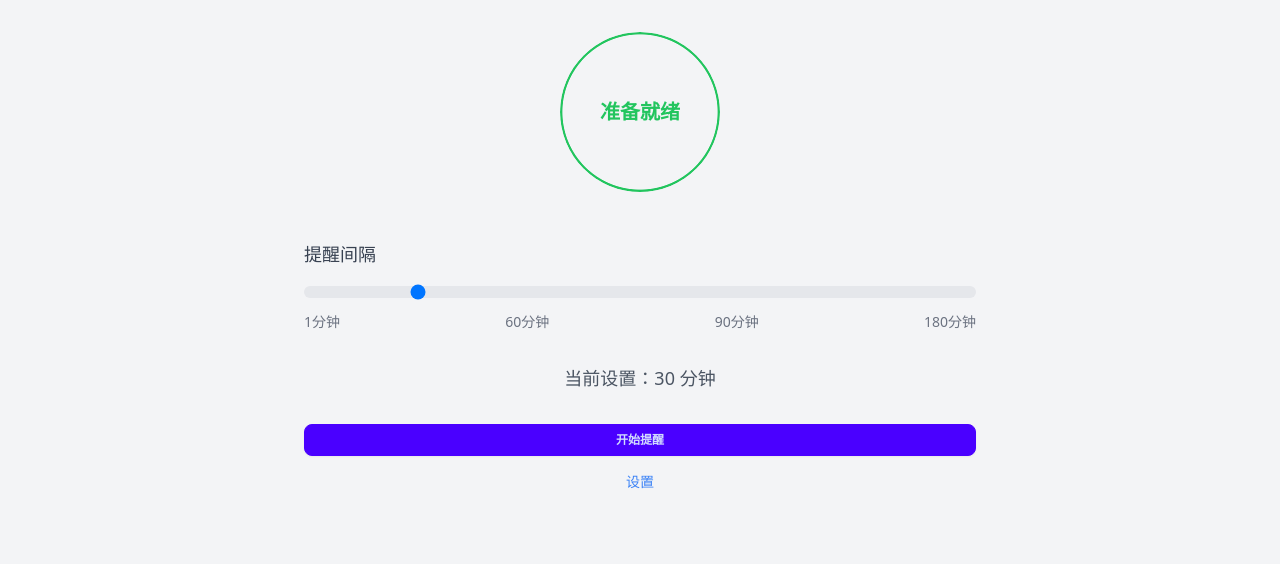
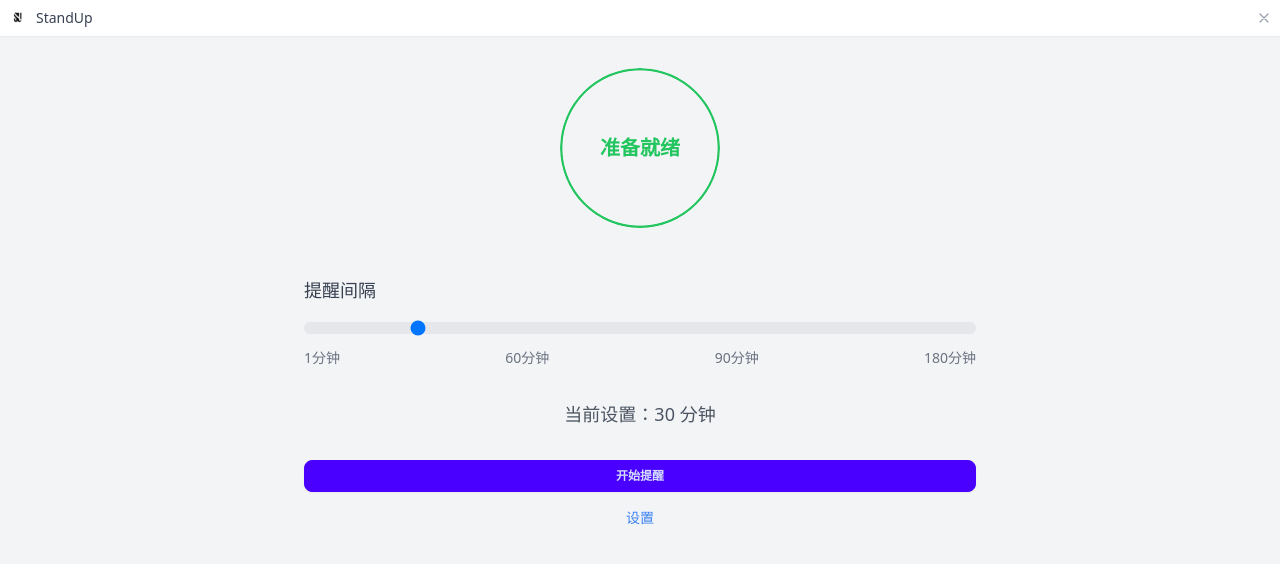
Before and after one commit to JiuRanYa/StandUp, a React (Vite) app: page / in a window 1280 px wide. Shown: the top 564 px of the page. Built offline with nearby package versions, Linux system fonts and the light colour scheme.

Commit message:
feat: hide toolbar

```diff
--- a/src-tauri/tauri.conf.json
+++ b/src-tauri/tauri.conf.json
@@ -13,7 +13,8 @@
       {
         "title": "StandUp",
         "width": 400,
-        "height": 570
+        "height": 570,
+        "decorations": false
       }
     ],
     "security": {
--- a/src/App.tsx
+++ b/src/App.tsx
@@ -8,7 +8,6 @@ function App() {
   const progress = isRunning ? ((seconds - remainingTime) / seconds) * 100 : 100;
 
   return (
-    <div className="min-h-screen bg-gray-100 p-8">
     <main className="max-w-2xl mx-auto">
       <div className="mb-12 flex justify-center">
         <div
@@ -72,7 +71,6 @@ function App() {
         设置
       </Link>
     </main>
-    </div>
   );
 }
 
--- /dev/null
+++ b/src/layout/Header.tsx
@@ -0,0 +1,28 @@
+import React from 'react';
+import { Window } from '@tauri-apps/api/window';
+
+const Header: React.FC = () => {
+    const appWindow = new Window('main')
+
+    return (
+        <div
+            className="bg-white shadow-sm p-2 flex justify-between items-center cursor-move"
+            data-tauri-drag-region
+        >
+            <div className="flex items-center space-x-2">
+                <img src="/logo.png" alt="StandUp Logo" className="h-5 w-5" />
+                <span className="text-sm font-medium text-gray-700">StandUp</span>
+            </div>
+            <button
+                onClick={() => appWindow.hide()}
+                className="text-gray-400 hover:text-gray-600 transition-colors duration-200 ease-in-out"
+            >
+                <svg xmlns="http://www.w3.org/2000/svg" className="h-4 w-4" fill="none" viewBox="0 0 24 24" stroke="currentColor">
+                    <path strokeLinecap="round" strokeLinejoin="round" strokeWidth={2} d="M6 18L18 6M6 6l12 12" />
+                </svg>
+            </button>
+        </div>
+    );
+};
+
+export default Header;
--- /dev/null
+++ b/src/layout/index.tsx
@@ -0,0 +1,16 @@
+import React from 'react';
+import { Outlet } from 'react-router-dom';
+import Header from './Header';
+
+const Layout: React.FC = () => {
+    return (
+        <div className="flex flex-col min-h-screen bg-gray-100">
+            <Header />
+            <div className="flex-grow p-8">
+                <Outlet />
+            </div>
+        </div>
+    );
+};
+
+export default Layout;
--- a/src/pages/settings.tsx
+++ b/src/pages/settings.tsx
@@ -31,12 +31,9 @@ export default function Settings() {
     };
 
     return (
-        <div className="min-h-screen bg-gray-100 p-8">
-            <header className="mb-8">
-                <h1 className="text-3xl font-bold text-center text-gray-800">设置</h1>
-            </header>
+        <main className="max-w-2xl mx-auto">
+            <h1 className="text-3xl font-bold text-center text-gray-800 mb-8">设置</h1>
 
-            <main className="max-w-2xl mx-auto">
             <div className="mb-8">
                 <label className="flex items-center space-x-3 mb-3">
                     <input
@@ -63,13 +60,12 @@ export default function Settings() {
                     <option value="screen_lock">短暂锁屏</option>
                 </select>
             </div>
-            </main>
 
             <footer className="mt-12 text-center">
                 <Link to="/" className="text-blue-500 hover:underline">
                     返回主页
                 </Link>
             </footer>
-        </div>
+        </main>
     );
 }
--- a/src/router/index.tsx
+++ b/src/router/index.tsx
@@ -1,14 +1,21 @@
+import { createBrowserRouter } from "react-router-dom";
 import App from "../App";
 import Settings from "../pages/settings";
-import { createBrowserRouter } from "react-router-dom";
+import Layout from "../layout";
 
 export const router = createBrowserRouter([
     {
         path: "/",
-        element: <App />,
-    },
-    {
-        path: "/settings",
-        element: <Settings />,
+        element: <Layout />,
+        children: [
+            {
+                index: true,
+                element: <App />,
+            },
+            {
+                path: "settings",
+                element: <Settings />,
+            },
+        ],
     },
 ]);
```
Also changed, not shown: src-tauri/capabilities/default.json (+6 -2 lines), public/logo.png (added). Lines whose indentation alone changed are shown as unchanged.
